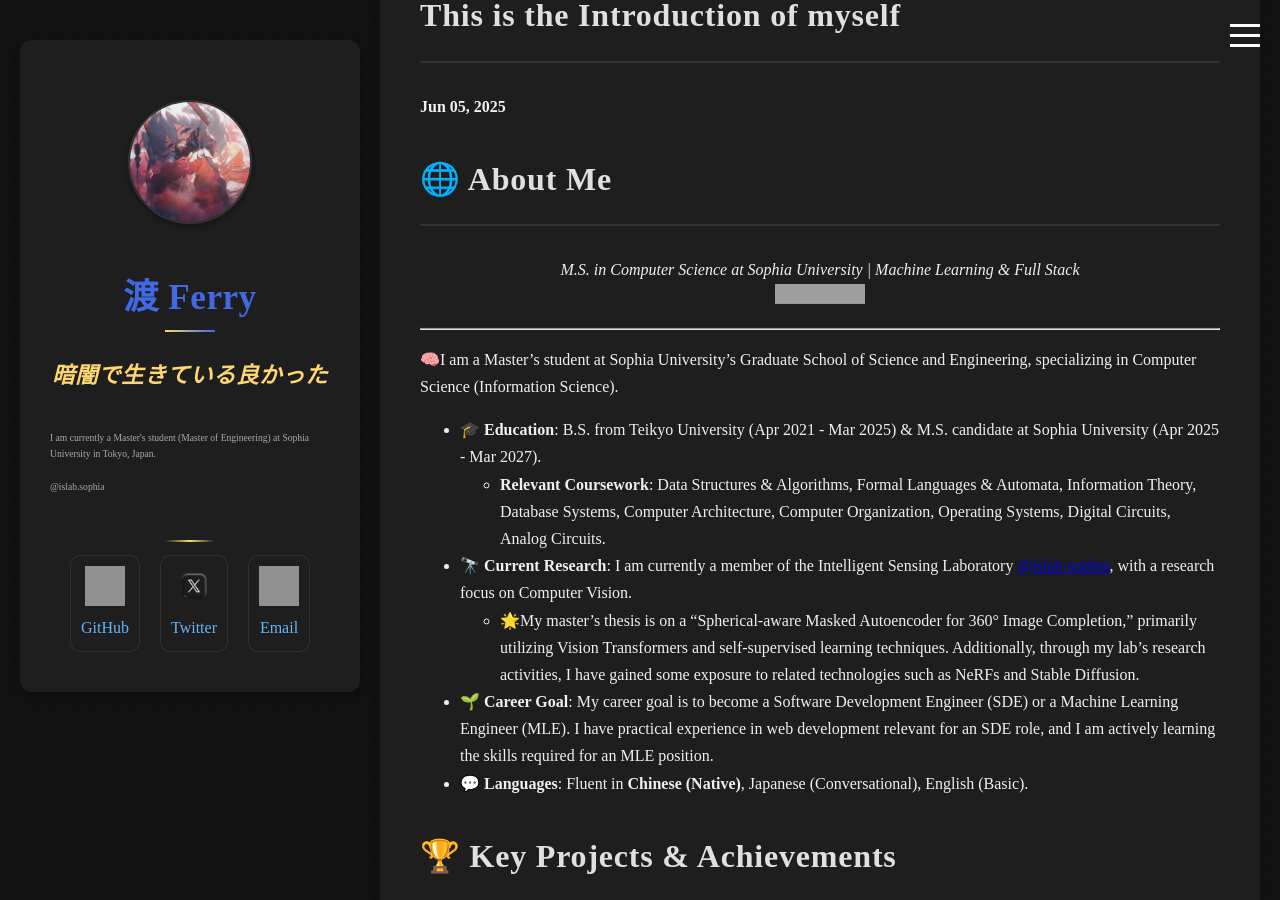
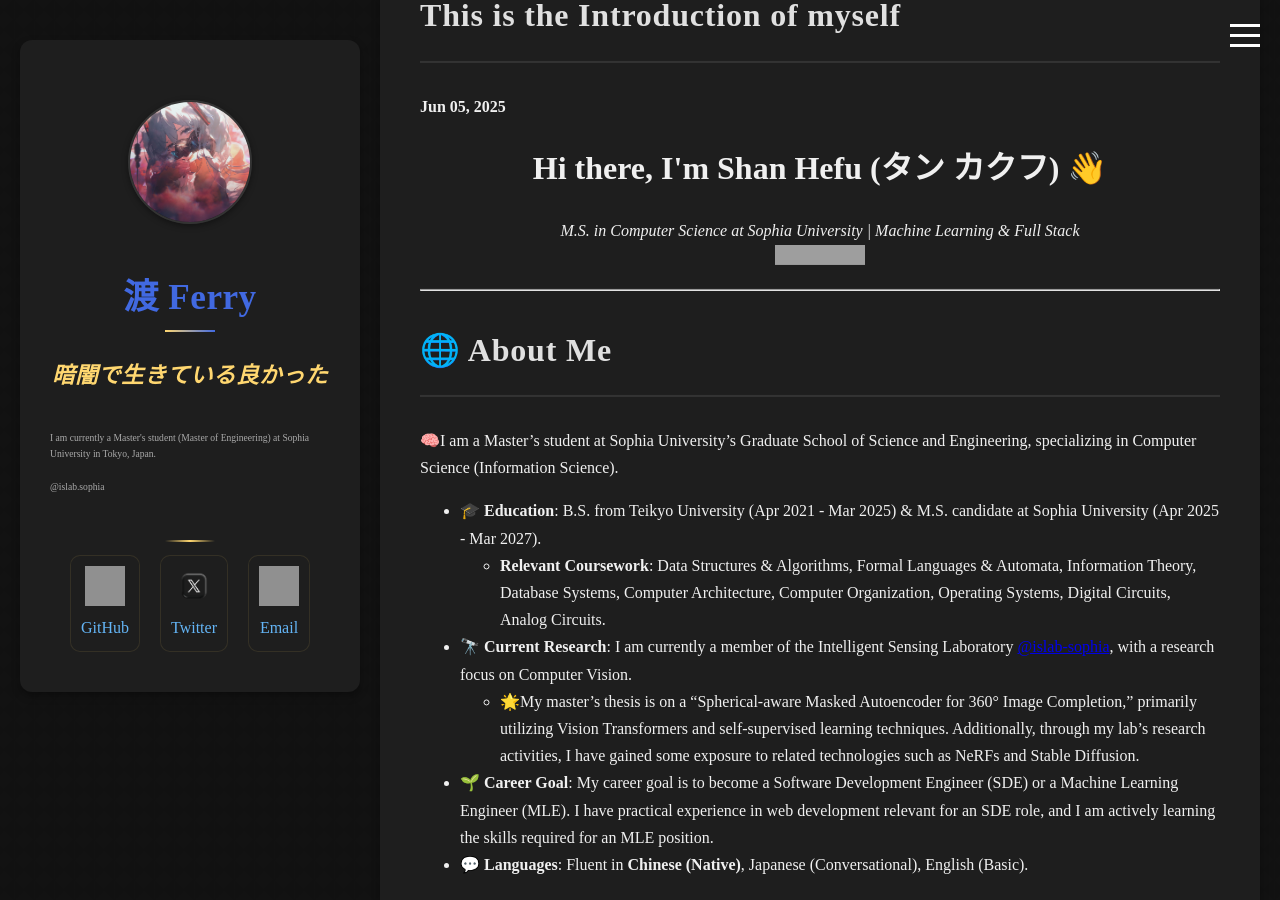
Before and after one commit to shengruduzhou/shengruduzhou.github.io, a Jekyll site: the page built from _posts/2025-06-05-Introduction.md, in a window 1280 px wide and 900 px high, scrolled down 1275 px. Built offline with Jekyll 4.4.1, drawn with Linux system fonts in a browser that asks for light colours; grey boxes are pictures that could not be loaded.

Commit message:
adjust subhaading style

```diff
--- a/_posts/2025-06-05-Introduction.md
+++ b/_posts/2025-06-05-Introduction.md
@@ -10,8 +10,9 @@ tags: ["Information", "Myself", "experience"]
 <h3>{{ page.title }}</h3>
 <h4>{{ page.date | date: "%b %d, %Y" }}</h4>
 
-### 🌐 About Me
-
+<h1 align="center">
+  Hi there, I'm Shan Hefu (タン カクフ) 👋
+</h1>
 <p align="center">
   <em>M.S. in Computer Science at Sophia University | Machine Learning & Full Stack </em>
   <br />
```
Also changed, not shown: other parts of _posts/2025-06-05-Introduction.md (+1 -0 lines).
